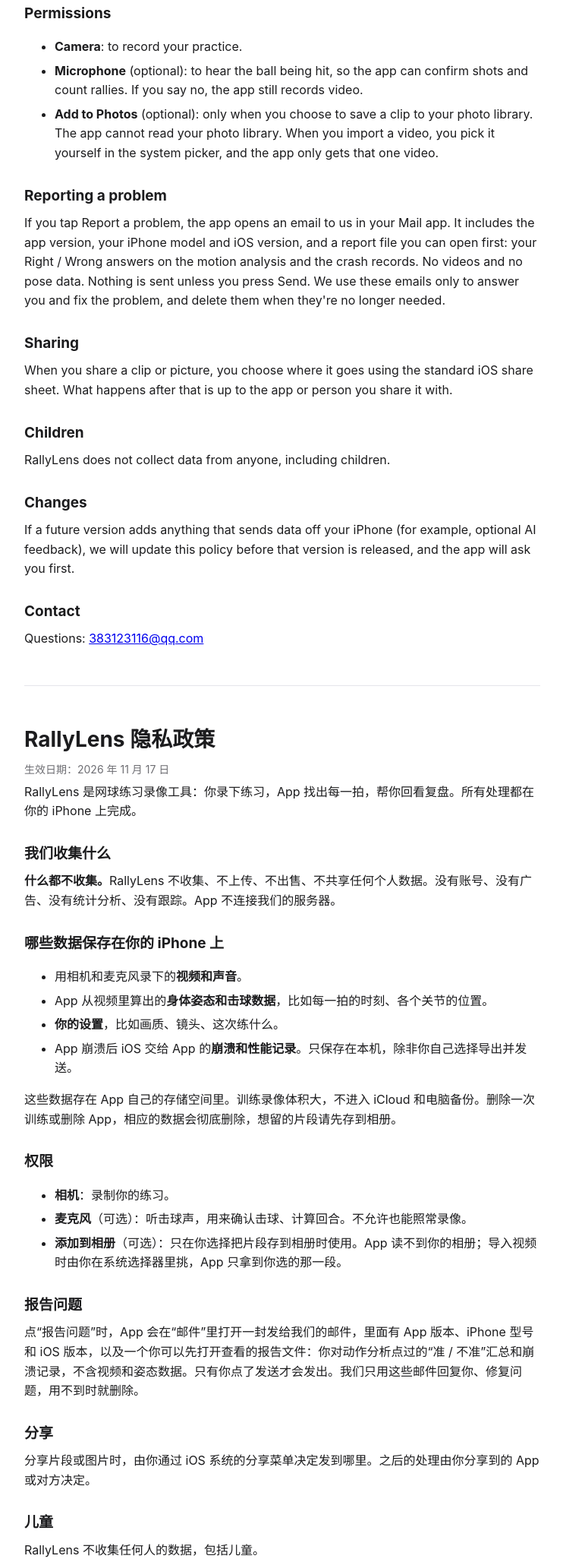
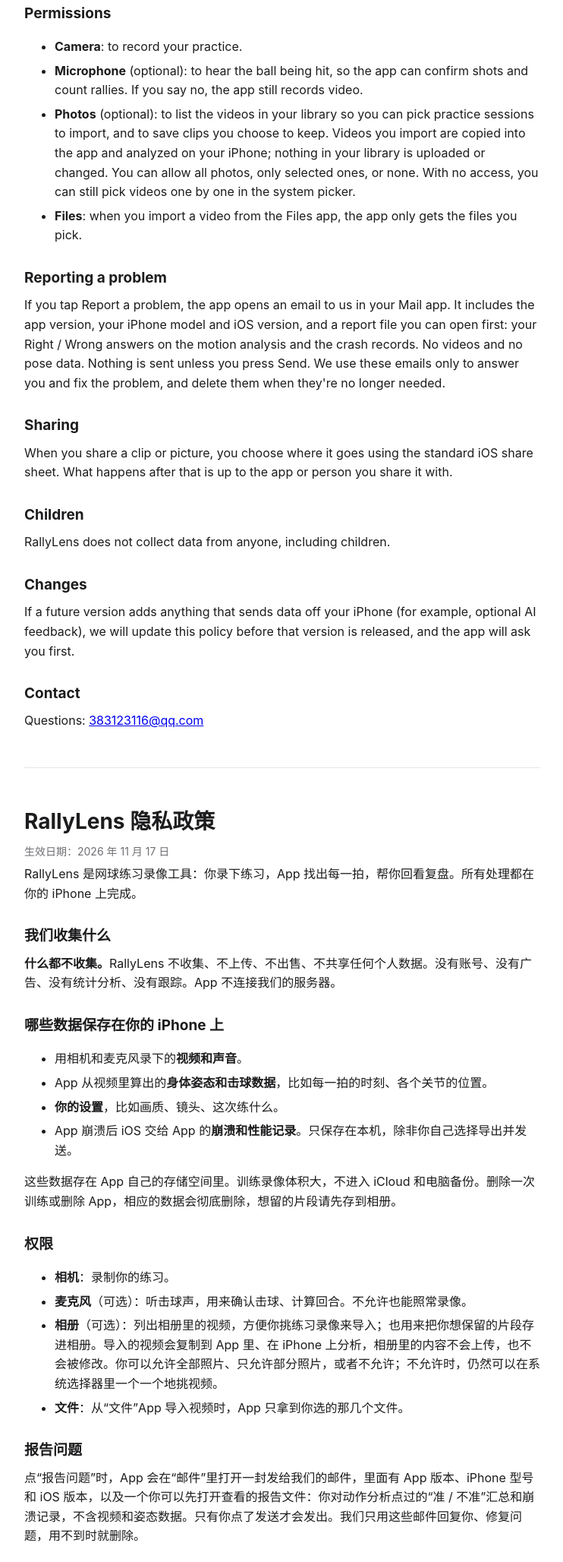
Before and after one commit to deanlan/Rally-Lens-Privacy, a plain HTML site: page index.html in a window 1280 px wide. Shown: the part 692-2748 px from the top of the page at 76% size, without its empty margins (268-1010 px from the left). Drawn offline with Linux system fonts and the light colour scheme.

Commit message:
Photos access: list videos for import
Co-Authored-By: Claude Opus 5.5 <noreply@anthropic.com>

```diff
--- a/index.html
+++ b/index.html
@@ -43,7 +43,8 @@
 <ul>
   <li><strong>Camera</strong>: to record your practice.</li>
   <li><strong>Microphone</strong> (optional): to hear the ball being hit, so the app can confirm shots and count rallies. If you say no, the app still records video.</li>
-  <li><strong>Add to Photos</strong> (optional): only when you choose to save a clip to your photo library. The app cannot read your photo library. When you import a video, you pick it yourself in the system picker, and the app only gets that one video.</li>
+  <li><strong>Photos</strong> (optional): to list the videos in your library so you can pick practice sessions to import, and to save clips you choose to keep. Videos you import are copied into the app and analyzed on your iPhone; nothing in your library is uploaded or changed. You can allow all photos, only selected ones, or none. With no access, you can still pick videos one by one in the system picker.</li>
+  <li><strong>Files</strong>: when you import a video from the Files app, the app only gets the files you pick.</li>
 </ul>
 
 <h2>Reporting a problem</h2>
@@ -86,7 +87,8 @@
 <ul>
   <li><strong>相机</strong>：录制你的练习。</li>
   <li><strong>麦克风</strong>（可选）：听击球声，用来确认击球、计算回合。不允许也能照常录像。</li>
-  <li><strong>添加到相册</strong>（可选）：只在你选择把片段存到相册时使用。App 读不到你的相册；导入视频时由你在系统选择器里挑，App 只拿到你选的那一段。</li>
+  <li><strong>相册</strong>（可选）：列出相册里的视频，方便你挑练习录像来导入；也用来把你想保留的片段存进相册。导入的视频会复制到 App 里、在 iPhone 上分析，相册里的内容不会上传，也不会被修改。你可以允许全部照片、只允许部分照片，或者不允许；不允许时，仍然可以在系统选择器里一个一个地挑视频。</li>
+  <li><strong>文件</strong>：从“文件”App 导入视频时，App 只拿到你选的那几个文件。</li>
 </ul>
 
 <h2>报告问题</h2>
```
